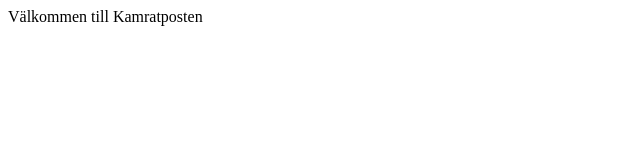
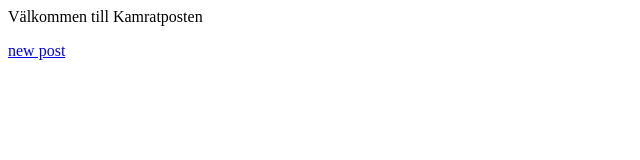
Before and after one commit to bromaniac/kamratposten, a plain HTML site: page views/index.html in a window 1280 px wide. Shown: the full height of the page, 0-640 px from the left. Drawn offline with Linux system fonts and the light colour scheme.

Commit message:
Add post href

```diff
--- a/views/index.html
+++ b/views/index.html
@@ -5,5 +5,6 @@
 	</head>
 	<body>
 		<p>Välkommen till Kamratposten</p>
+		<a href="/post">new post</href>
     </body>
 </html>
```
